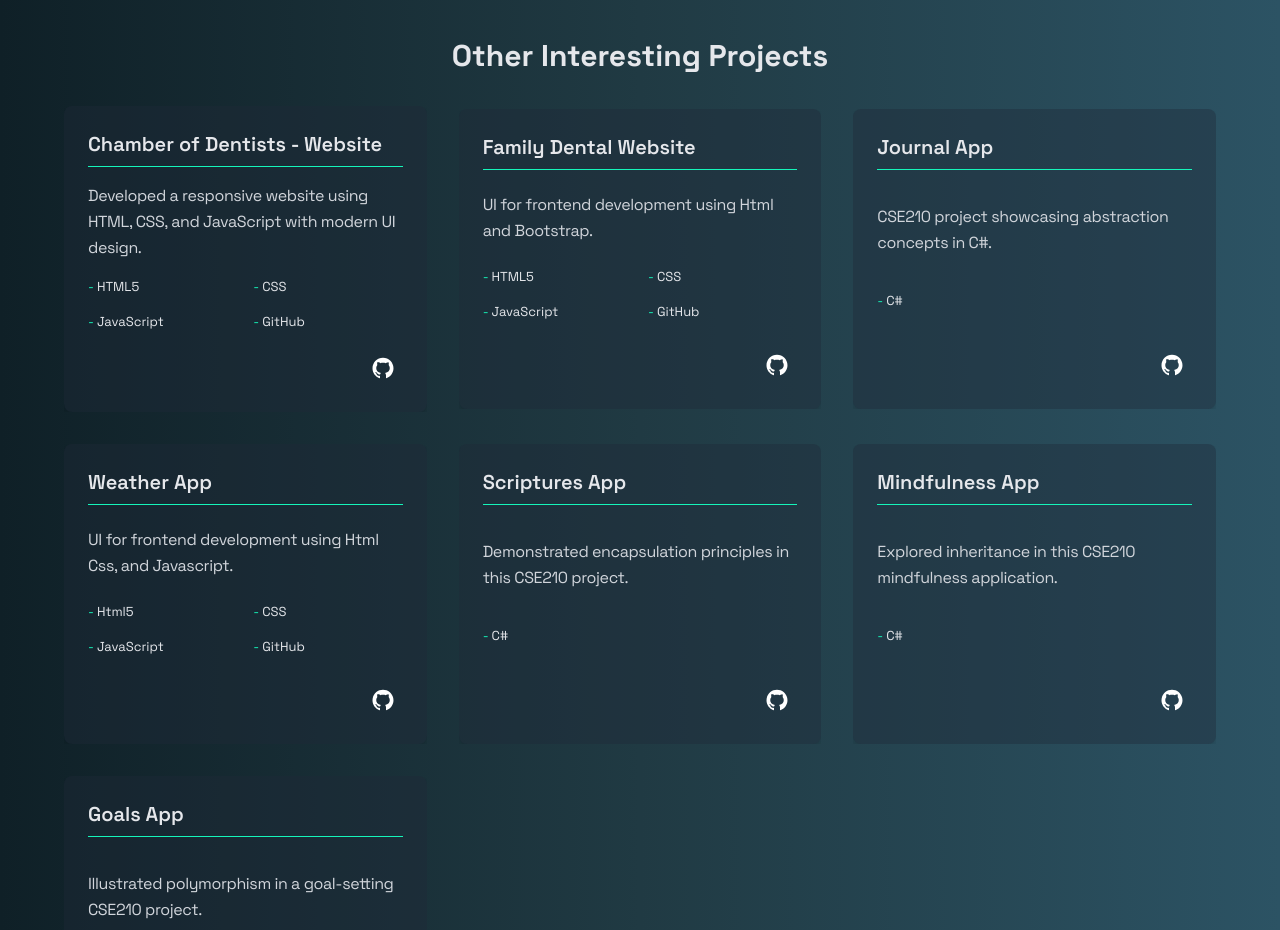
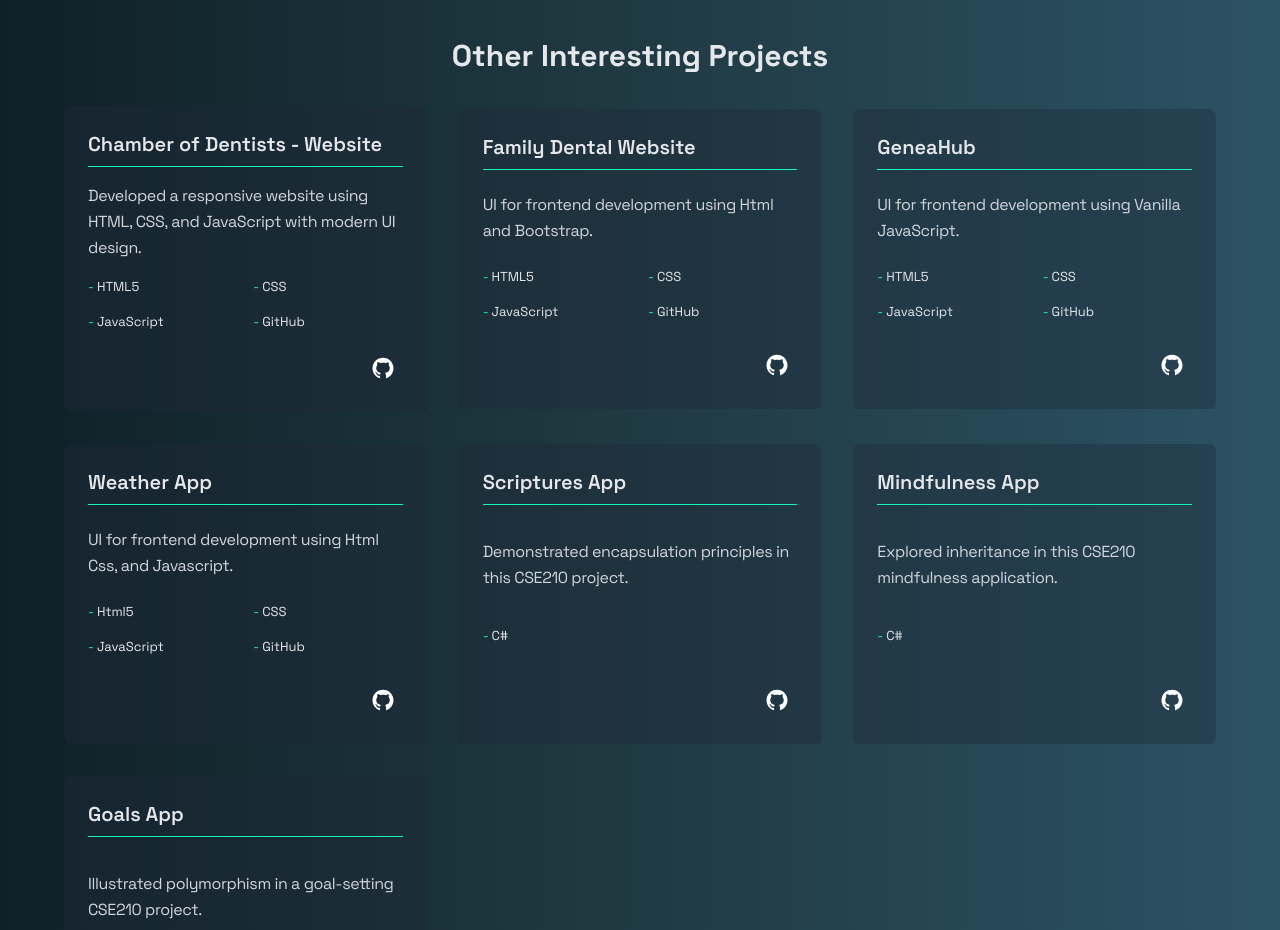
Before and after one commit to IvanLeffalle/ivanleffalle-portfolio, a React (Vite) app: page / in a window 1280 px wide. Shown: the part 2860-3790 px from the top of the page. Built offline with nearby package versions, Linux system fonts and the light colour scheme; a web font is replaced by a local one.

Commit message:
new project

```diff
--- a/src/components/Projects.jsx
+++ b/src/components/Projects.jsx
@@ -46,15 +46,20 @@ const projects = [
     ],
   },
   {
-    title: "Journal App",
-    description: "CSE210 project showcasing abstraction concepts in C#.",
+    title: "GeneaHub",
+    description: "UI for frontend development using Vanilla JavaScript.",
     links: {
-      site: "#",
-      github:
-        "https://github.com/IvanLeffalle/cse210-projects/tree/main/prove/Develop02",
+      site: "https://geneahub.netlify.app/",
+      github: "https://github.com/IvanLeffalle/finalproject-wdd330",
     },
     technologies: [
-      { name: "C#", icon: <DiNodejsSmall className="text-customAccent" /> },
+      { name: "HTML5", icon: <DiHtml5 className="text-customAccent" /> },
+      { name: "CSS", icon: <DiCss3 className="text-customAccent" /> },
+      {
+        name: "JavaScript",
+        icon: <DiJavascript1 className="text-customAccent" />,
+      },
+      { name: "GitHub", icon: <DiGithubBadge className="text-customAccent" /> },
     ],
   },
   {
```
